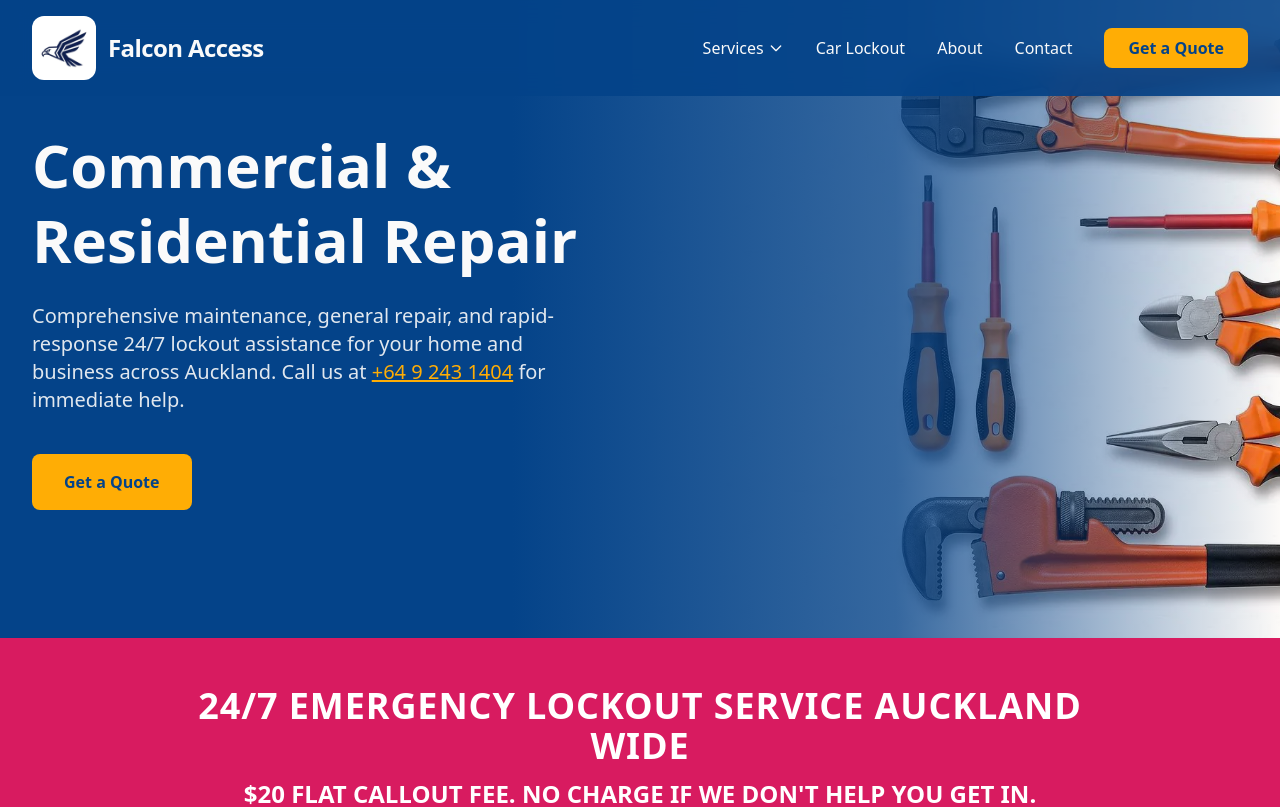
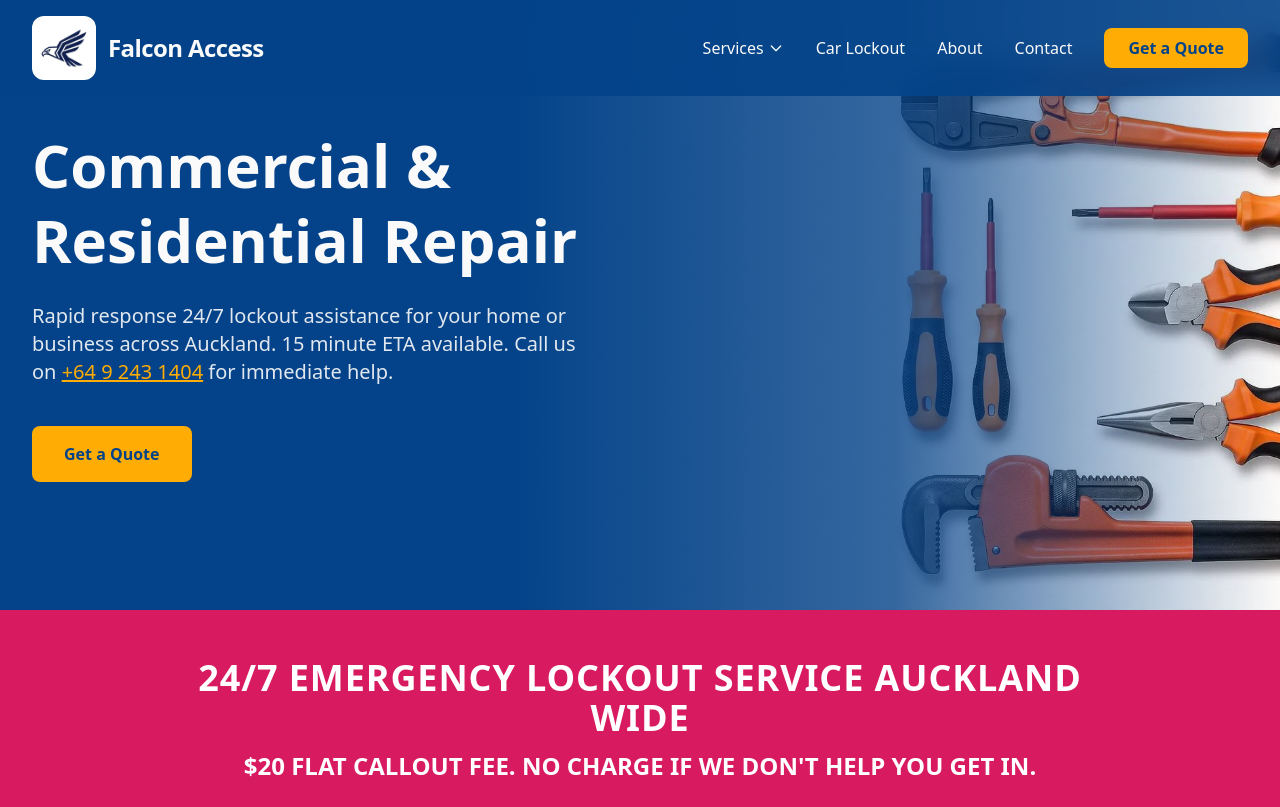
Before and after one commit to TasmanTech/falcon-website, a Next.js app in the folder apps/front-end/: page / in a window 1280 px wide. Shown: the top 807 px of the page. Built offline with nearby package versions, Linux system fonts and the light colour scheme.

Commit message:
Update homepage hero copy with 15 minute ETA
Co-Authored-By: Claude Opus 5.5 <noreply@anthropic.com>

```diff
--- a/apps/front-end/app/(core)/page.tsx
+++ b/apps/front-end/app/(core)/page.tsx
@@ -123,7 +123,7 @@ export default function Home() {
       <JsonLd id="schema-(core)-page" schema={jsonLd} />
       <Hero
         title="Commercial & Residential Repair"
-        description={<>Comprehensive maintenance, general repair, and rapid-response 24/7 lockout assistance for your home and business across Auckland. Call us at <a href="tel:+6492431404" className="text-brand-accent underline hover:text-brand-accent/80 transition-colors">+64 9 243 1404</a> for immediate help.</>}
+        description={<>Rapid response 24/7 lockout assistance for your home or business across Auckland. 15 minute ETA available. Call us on <a href="tel:+6492431404" className="text-brand-accent underline hover:text-brand-accent/80 transition-colors">+64 9 243 1404</a> for immediate help.</>}
         imageSrc="/images/home/auckland-repair-maintenance-hand-tools.webp"
         imageAlt="Orange bolt cutters, screwdrivers, pliers and a pipe wrench laid out for repair work"
         imageTitle="Commercial & Residential Repair Tools"
```
